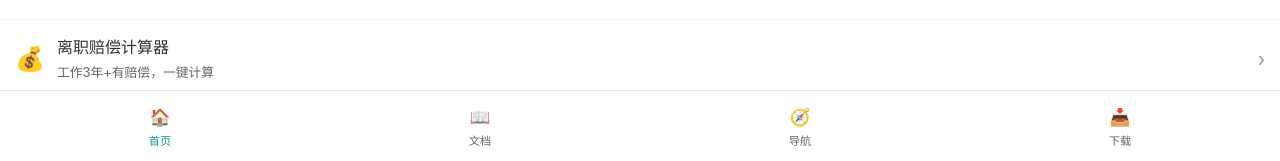
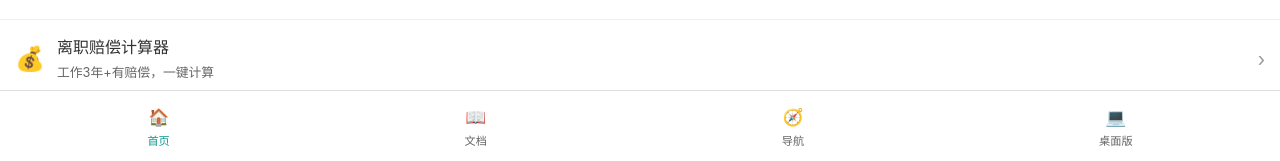
Before and after one commit to david78huang/hu-hr-rights, a Jekyll site: the page mobile.html, which Jekyll copies as it is, in a window 1280 px wide and 900 px high, scrolled down 584 px. Shown: the part 736-897 px from the top of the window. Built offline with Jekyll 4.4.1, drawn with Linux system fonts in a browser that asks for light colours.

Commit message:
Add: 移动端自动跳转 + 桌面版切换功能

```diff
--- a/mobile.html
+++ b/mobile.html
@@ -537,9 +537,9 @@
             <span class="icon">🧭</span>
             <span>导航</span>
         </a>
-        <a href="pdf-output/速查手册.pdf" class="nav-item">
-            <span class="icon">📥</span>
-            <span>下载</span>
+        <a href="index.html?desktop=1" class="nav-item">
+            <span class="icon">💻</span>
+            <span>桌面版</span>
         </a>
     </nav>
 
```
Also changed, not shown: index.html (+7 -0 lines).
